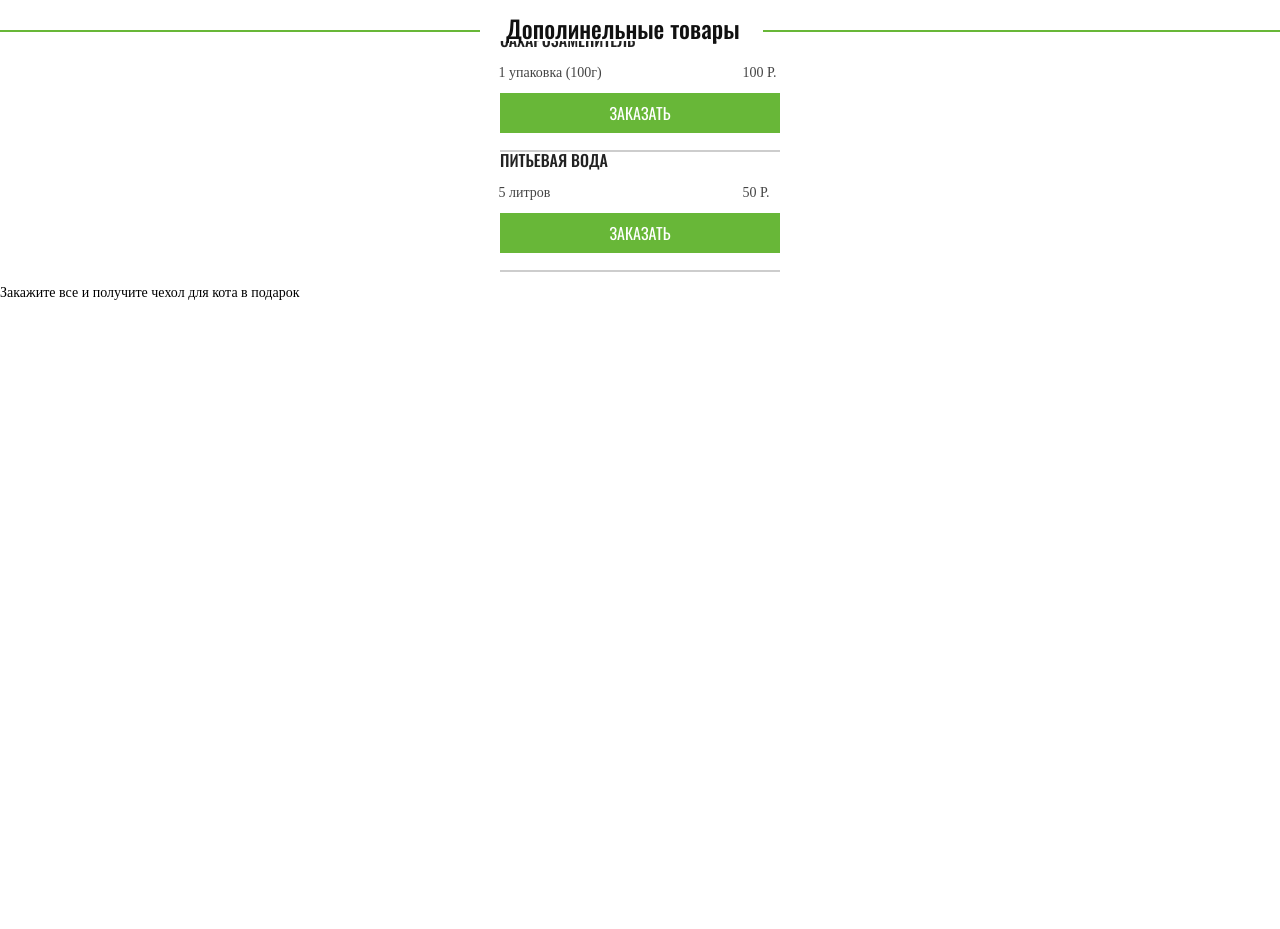
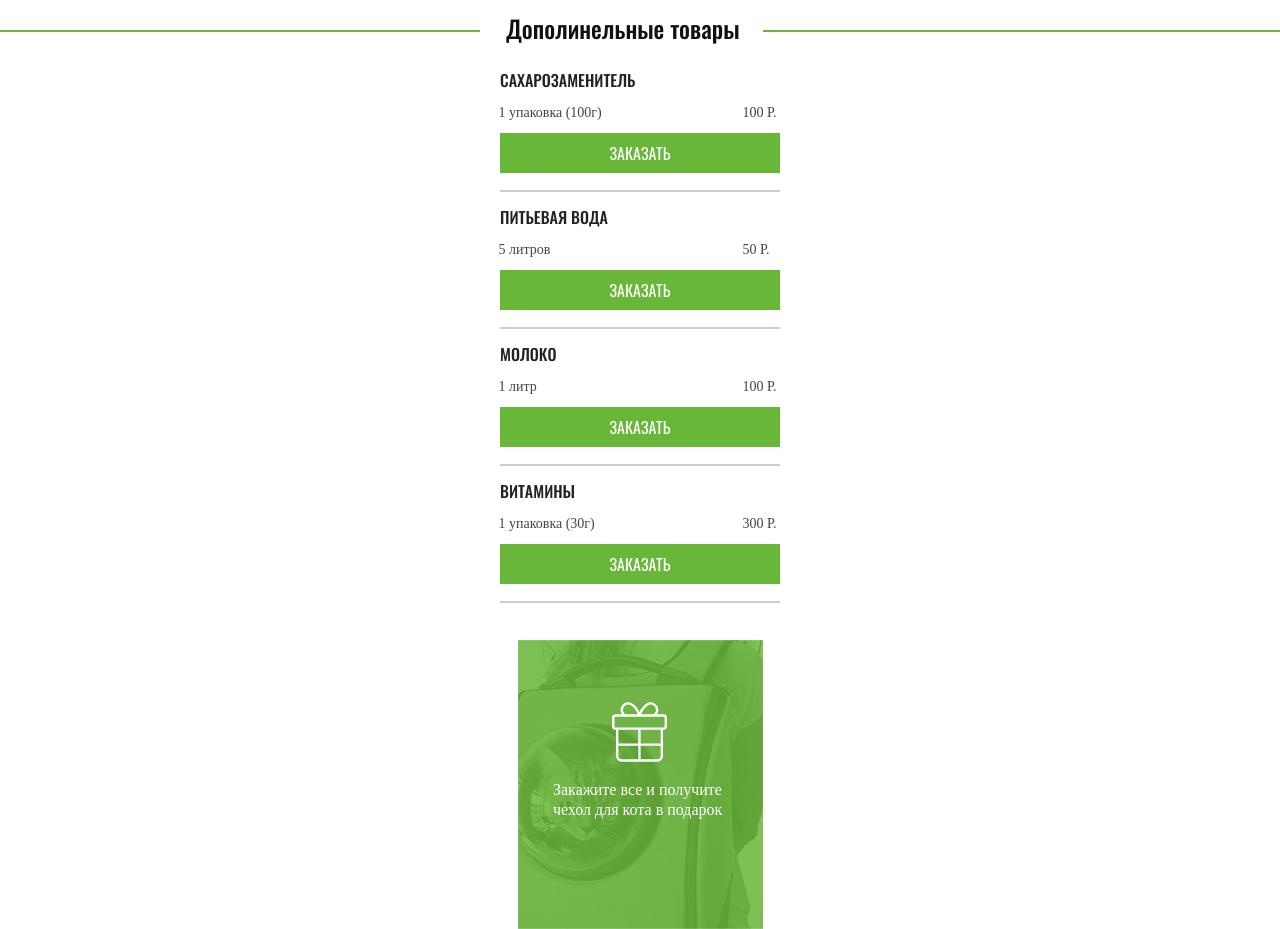
Before and after one commit to arhmann/kats_magazine, a website: page index.html in a window 1280 px wide. Shown: the part 1971-2900 px from the top of the page. Before the commit the page ends 2271 px from the top, so only its background shows below. Drawn offline with Linux system fonts and the light colour scheme; files whose address does not match are found by name.

Commit message:
added svg bottom and pct

```diff
--- a/index.html
+++ b/index.html
@@ -399,8 +399,8 @@
       </div>
 
       <div class="products-other__content">
-        <div class="products-other__block-product-title">
-          <h4 class="products-other__product-title"> Сахарозаменитель </h4>
+        <div class="products-other__block-product-title ">
+          <h4 class="products-other__product-title products-other--mrgn-top"> Сахарозаменитель </h4>
         </div>
 
         <div>
@@ -417,9 +417,6 @@
     </article>
 
     <article>
-      <div class="products-other__block-header-title ">
-        <h3 class="products-other__header-title">Дополинельные товары</h3>
-      </div>
 
       <div class="products-other__content">
 
@@ -440,14 +437,75 @@
       </div>
     </article>
 
+    <article>
 
+      <div class="products-other__content">
 
+        <div class="products-other__block-product-title">
+          <h4 class="products-other__product-title"> Молоко </h4>
+        </div>
 
+        <div>
+          <dl class="products-other__block-list block-list">
+            <dt class="block-list__information">1 литр</dt>
+            <dd class="block-list__composition">100 Р.</dd>
+          </dl>
+        </div>
+        <div class="products-other__btn-block">
+          <button class="products-other__button"> <span class="products-other-button-text">Заказать</span> </button>
+          <div class="products-other__brdr"> </div>
+        </div>
+      </div>
+    </article>
 
+    <article>
 
-    <div class="additional-goods__block-img">
-      <img src="" alt="" class="additional-goods__block-img__img">
-      <p class="additional-goods__block-img__text">Закажите все и получите чехол для кота в подарок</p>
+      <div class="products-other__content">
+
+        <div class="products-other__block-product-title">
+          <h4 class="products-other__product-title"> Витамины </h4>
+        </div>
+
+        <div>
+          <dl class="products-other__block-list block-list">
+            <dt class="block-list__information">1 упаковка (30г)</dt>
+            <dd class="block-list__composition">300 Р.</dd>
+          </dl>
+        </div>
+        <div class="products-other__btn-block">
+          <button class="products-other__button"> <span class="products-other-button-text">Заказать</span> </button>
+          <div class="products-other__brdr"> </div>
+        </div>
+      </div>
+    </article>
+
+    <div class="products-other__block-img">
+      <picture class="products-other__img">
+        <source media="(max-width: 641px)"
+          srcset="./img/gift-photo-mobile@1x.jpg 1x, ./img/gift-photo-mobile@2x.jpg 2x">
+        <source media="(min-width: 641px) and (max-width: 960px)"
+          srcset="./img/gift-photo-tablet@1x.jpg 1x, ./img/gift-photo-tablet@2x.jpg 2x">
+        <source media="(min-width: 961px)"
+          srcset="./img/gift-photo-desktop@1x.jpg 1x, ./img/gift-photo-desktop@2x.jpg 2x">
+        <img src="./img/gift-photo-desktop@1x.jpg" alt="product box" srcset="./img/gift-photo-desktop@2x.jpg"
+          class="products-other__img-product">
+      </picture>
+
+      <svg class="products-other__svg" version="1.1" id="Layer_1" xmlns="http://www.w3.org/2000/svg" xmlns:xlink="http://www.w3.org/1999/xlink"
+        x="0px" y="0px" viewBox="0 0 55.5 60" style="enable-background:new 0 0 55.5 60;" xml:space="preserve"
+        fill="#ffffff">
+        <path d="M52.3,12.2h-7c0.5-0.7,0.8-1.4,1.1-2.2c0.6-2,0.4-4.1-0.6-5.9c-1-1.8-2.6-3.1-4.6-3.7c-2-0.6-4.1-0.4-5.9,0.6
+        c-3.6,2-6.2,6.1-7.6,9c-1.4-2.9-4-7.1-7.6-9c-3.8-2-8.5-0.6-10.5,3.1c-1.4,2.7-1.2,5.8,0.5,8.1h-7c-1.7,0-3.1,1.4-3.1,3.1v9.4
+        c0,1.7,1.4,3.1,3.1,3.1H4v26.1c0,3.3,2.7,6,6,6h35.5c3.3,0,6-2.7,6-6V27.8h0.8c1.7,0,3.1-1.4,3.1-3.1v-9.4
+        C55.5,13.6,54.1,12.2,52.3,12.2z M36.5,3c1.3-0.7,2.7-0.8,4.1-0.4C41.9,3,43,3.9,43.7,5.2c0.7,1.3,0.8,2.7,0.4,4.1
+        c-0.4,1.2-1.1,2.2-2.2,2.9H29.4C30.5,9.6,33,5,36.5,3z M11.7,5.2C13.2,2.6,16.4,1.6,19,3c3.5,1.9,6,6.6,7.1,9.1H13.5
+        C11.2,10.7,10.4,7.6,11.7,5.2z M26.5,27.8v13.7H6.4V27.8H26.5z M6.4,53.9v-10h20.2v13.7H10C8,57.6,6.4,55.9,6.4,53.9z M45.5,57.6
+        H28.9V43.9h20.2v10C49.1,55.9,47.5,57.6,45.5,57.6z M49.1,41.5H28.9V27.8h20.2V41.5z M53.1,24.7c0,0.4-0.3,0.7-0.7,0.7h-2
+        c0,0,0,0,0,0s0,0,0,0H27.7c0,0,0,0,0,0s0,0,0,0H5.2c0,0,0,0,0,0s0,0,0,0h-2c-0.4,0-0.7-0.3-0.7-0.7v-9.4c0-0.4,0.3-0.7,0.7-0.7h49.2
+        c0.4,0,0.7,0.3,0.7,0.7V24.7z" />
+      </svg>
+
+      <p class="products-other__text">Закажите все и получите чехол для кота в подарок</p>
     </div>
   </section>
 
--- a/source/sass/section__products-other.scss
+++ b/source/sass/section__products-other.scss
@@ -3,6 +3,10 @@
 .products-other {
     border-top: 2px solid #68b738;
     position: relative;
+
+    .products-other--mrgn-top {
+        margin-top: 40px;
+    }
 
     .products-other__content {
         display: flex;
@@ -21,8 +25,6 @@
         margin-left: -140px;
         line-height: 16px;
         text-transform: uppercase;
-
-
     }
 
     .products-other__header-title {
@@ -88,9 +90,40 @@
     .products-other__brdr {
         border-bottom: 2px solid #cdcdcd;
         margin-top: 17px;
+        margin-bottom: 17px;
     }
 }
 
 .products-other__btn-block {
     margin: auto;
 }
+
+.products-other__block-img {
+    position: relative;
+
+    .products-other__img-product {
+        display: flex;
+        margin: 20px auto 0;
+    }
+
+    .products-other__svg {
+        width: 55px;
+        height: 60px;
+        position: absolute;
+        top: 62px;
+        left: calc(50% - 28px);
+    }
+
+    .products-other__text {
+        position: absolute;
+        top: 140px;
+        left: calc(50% - 87px);
+        width: 171px;
+        height: 56px;
+        color: #ffffff;
+        font-family: "Arial MT";
+        font-size: 16px;
+        font-weight: 400;
+        line-height: 20px;
+    }
+}
```
Also changed, not shown: css/style.css. Lines whose indentation alone changed are shown as unchanged.
